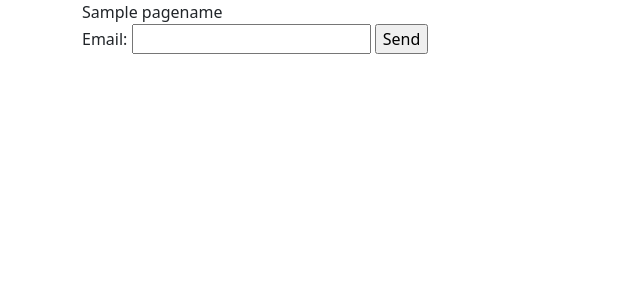
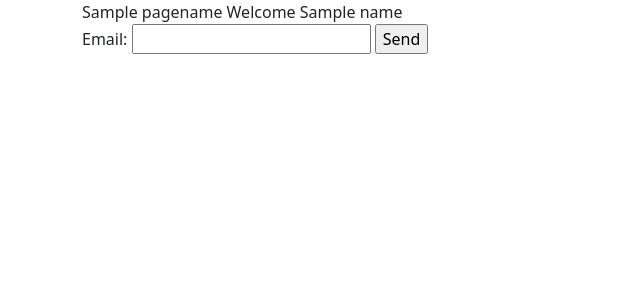
Before and after one commit to Allepinzu/greenshare, a Flask app: template templates/contact.html in a window 1280 px wide. Shown: the part 56-356 px from the top of the page, without its empty margins (0-640 px from the left). Run offline with Flask 2, Linux system fonts and the light colour scheme; the template is opened without the code that fills it: values that come from a table or form of the project are taken from there, most other values are stand-ins (such as "Sample title", 1, 10 or a date in 2020).

Commit message:
aggiorno

```diff
--- a/app.py
+++ b/app.py
@@ -5,6 +5,7 @@ app = Flask(__name__)
 username = ''
 
 app.config['SECRET_KEY'] = 'hard to guess'
+
 
 @app.route('/')
 def home():  # put application's code here
@@ -16,16 +17,17 @@ def user():  # put application's code here
     return render_template('user.html')
 
 
-app.config.update(dict(
-    SECRET_KEY="powerful secretkey",
-    WTF_CSRF_SECRET_KEY="a csrf secret key"
-))
+app.config['SECRET_KEY'] = 'hard to guess'
 
-@app.route('/contact')
+
+@app.route('/contact', methods=['GET', 'POST'])
 def contact_pages():
     form = ContectForm()
     pagename = "Contact Form"
-    return render_template('contact.html', pagename=pagename, form=form)
+    name = None
+    if form.validate_on_submit():
+        name = form.name.data
+    return render_template('contact.html', pagename=pagename, form=form, name=name)
 
 
 @app.route('/login', methods=["POST", "GET"])
@@ -46,4 +48,4 @@ def login():  # put application's code here
 
 
 if __name__ == '__main__':
-    app.run()
+    app.run(debug=bool)
--- a/templates/contact.html
+++ b/templates/contact.html
@@ -9,13 +9,19 @@
 {% block content %}
 
     {{ pagename }}
-
-    <form method="POST">
-       {{ form.name.label }}
+    {% if name %}
+       Welcome {{ name }}
+    {% else %}
+       Welcome Stranger
+    {% endif %}
+    <form method="post">
+        {{ form.name.label }}
     {{form.name()}}
     {{ form.submit() }}
-
-
+    {{ form.hidden_tag() }}
+    {% for error in form.name.errors%}
+         error
+    {% endfor %}
     </form>
 
 
```
